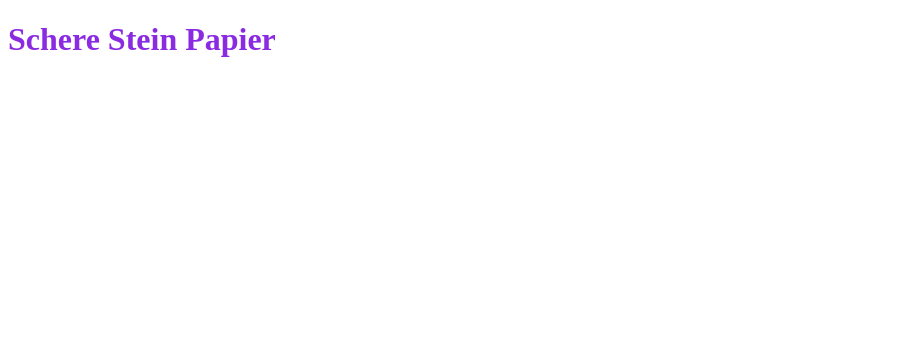
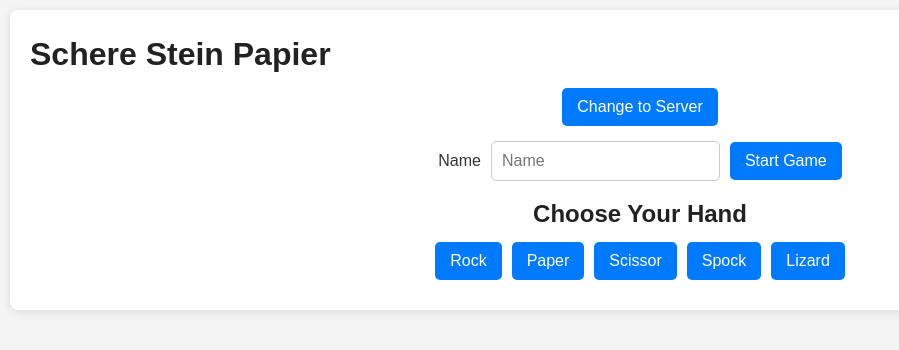
Before and after one commit to tobiasmanser/OST_WE1, a website with bundled scripts: page testat/schere-stein-papier.html in a window 1280 px wide. Shown: the whole page, without its empty margins (0-899 px from the left). Built offline with nearby package versions, Linux system fonts and the light colour scheme.

Commit message:
- Added html structure, add resultLookup structure, init css

```diff
--- a/testat/schere-stein-papier.html
+++ b/testat/schere-stein-papier.html
@@ -1,5 +1,5 @@
 <!DOCTYPE html>
-<html lang="de">
+<html lang="en">
 <head>
   <meta charset="UTF-8">
   <title>Schere Stein Papier</title>
@@ -7,7 +7,29 @@
   <script src="scripts/main.js" type="module"></script>
 </head>
 <body>
-<h1>Schere Stein Papier</h1>
-
+<main>
+  <h1>Schere Stein Papier</h1>
+  <section id="start-screen">
+    <div id="choose-region">
+      <button id="change-to-server">Change to Server</button>
+      <button class="hidden" id="changeToLocal">Change to Local</button>
+    </div>
+    <div id="login">
+      <label for="name">Name </label><input id="name" type="text" placeholder="Name">
+      <button id="Play">Start Game</button>
+    </div>
+  </section>
+  <section id="game">
+    <h2>Choose Your Hand</h2>
+    <ul id="play-buttons">
+      <li><button id="rock">Rock</button></li>
+      <li><button id="paper">Paper</button></li>
+      <li><button id="scissor">Scissor</button></li>
+      <li><button id="spock">Spock</button></li>
+      <li><button id="lizard">Lizard</button></li>
+    </ul>
+    <ul id="history"></ul>
+  </section>
+</main>
 </body>
 </html>
--- a/testat/scripts/model/offline-game-service.js
+++ b/testat/scripts/model/offline-game-service.js
@@ -29,21 +29,40 @@ export class OfflineGameService {
     // Can be used to check if the selected hand wins/loses
     // TODO : complete structure
     #resultLookup = {
+        rock: {
+            rock: 0,
+            scissors: 1,
+            paper: -1,
+            spock: -1,
+            lizard: 1,
+        },
         scissors: {
+            rock: -1,
             scissors: 0,
-            rock: 1,
-            paper: -1,
-        },
-        rock: {
-            scissors: 0,
-            rock: 0,
-            paper: 0,
+            paper: 1,
+            spock: -1,
+            lizard: 1,
         },
         paper: {
-            scissors: 0,
-            rock: 0,
+            rock: 1,
+            scissors: -1,
             paper: 0,
+            spock: 1,
+            lizard: -1,
         },
+        spock: {
+            rock: 1,
+            scissors: 1,
+            paper: -1,
+            spock: 0,
+            lizard: -1,
+        },
+        lizard: {
+            rock: -1,
+            scissors: -1,
+            paper: 1,
+            spock: 1,
+        }
     };
 
     async getRankings() {
@@ -54,7 +73,7 @@ export class OfflineGameService {
     // TODO
     async evaluate(playerName, playerHand) {
         const systemHand = this.possibleHands[0];
-        const gameEval = 0;
+        const gameEval = this.#resultLookup[playerHand][systemHand];
 
         console.log(playerName, playerHand, systemHand, gameEval);
 
--- a/testat/styles/global.css
+++ b/testat/styles/global.css
@@ -1,3 +1,113 @@
-h1 {
-    color: blueviolet;
+/* Reset basic styles to ensure consistency across browsers */
+* {
+    margin: 0;
+    padding: 0;
+    box-sizing: border-box;
 }
+
+html {
+    font-size: 100%; /* Base font size (16px on most browsers) */
+    line-height: 1.5;
+    font-family: Arial, sans-serif; /* You can customize this to a preferred font */
+    background-color: #f4f4f4; /* Light background */
+    color: #333; /* Dark text color for readability */
+}
+
+body {
+    margin: 0;
+    padding: 10px;
+}
+
+/* Global header styles */
+h1, h2, h3, h4, h5, h6 {
+    font-weight: bold;
+    color: #222; /* Darker color for headings */
+    margin-bottom: 10px;
+}
+
+/* Paragraphs and general text */
+p {
+    margin-bottom: 15px;
+    line-height: 1.6;
+    font-size: 1rem;
+}
+
+/* Button styling */
+button {
+    background-color: #007BFF;
+    color: white;
+    border: none;
+    border-radius: 5px;
+    padding: 10px 15px;
+    font-size: 16px;
+    cursor: pointer;
+    transition: background-color 0.3s ease;
+}
+
+button:hover {
+    background-color: #0056b3; /* Darker blue on hover */
+}
+
+/* Input fields */
+input[type="text"] {
+    padding: 10px;
+    border: 1px solid #ccc;
+    border-radius: 5px;
+    font-size: 16px;
+    width: 100%;
+    flex: 1;
+}
+
+input:focus {
+    border-color: #007BFF;
+    outline: none;
+}
+
+/* Lists */
+ul {
+    list-style: none;
+    padding: 0;
+}
+
+ul li {
+    margin-bottom: 10px;
+}
+
+/* Layout styles */
+main {
+    /* max-width: 800px; */
+    width: 100%;
+    margin: 0 auto;
+    padding: 20px;
+    background-color: white;
+    border-radius: 8px;
+    box-shadow: 0 2px 10px rgb(0 0 0 / 10%);
+}
+
+/* Sections */
+section {
+    display: flex;
+    flex-direction: column;
+    align-items: center;
+}
+
+.hidden {
+    display: none;
+}
+
+#login {
+    display: flex;
+    align-items: center;
+    column-gap: 10px;
+    margin: 15px 0;
+}
+
+#play-buttons {
+    display: flex;
+    column-gap: 10px;
+}
+
+#choose-region {
+    display: flex;
+    justify-content: center;
+}
```
